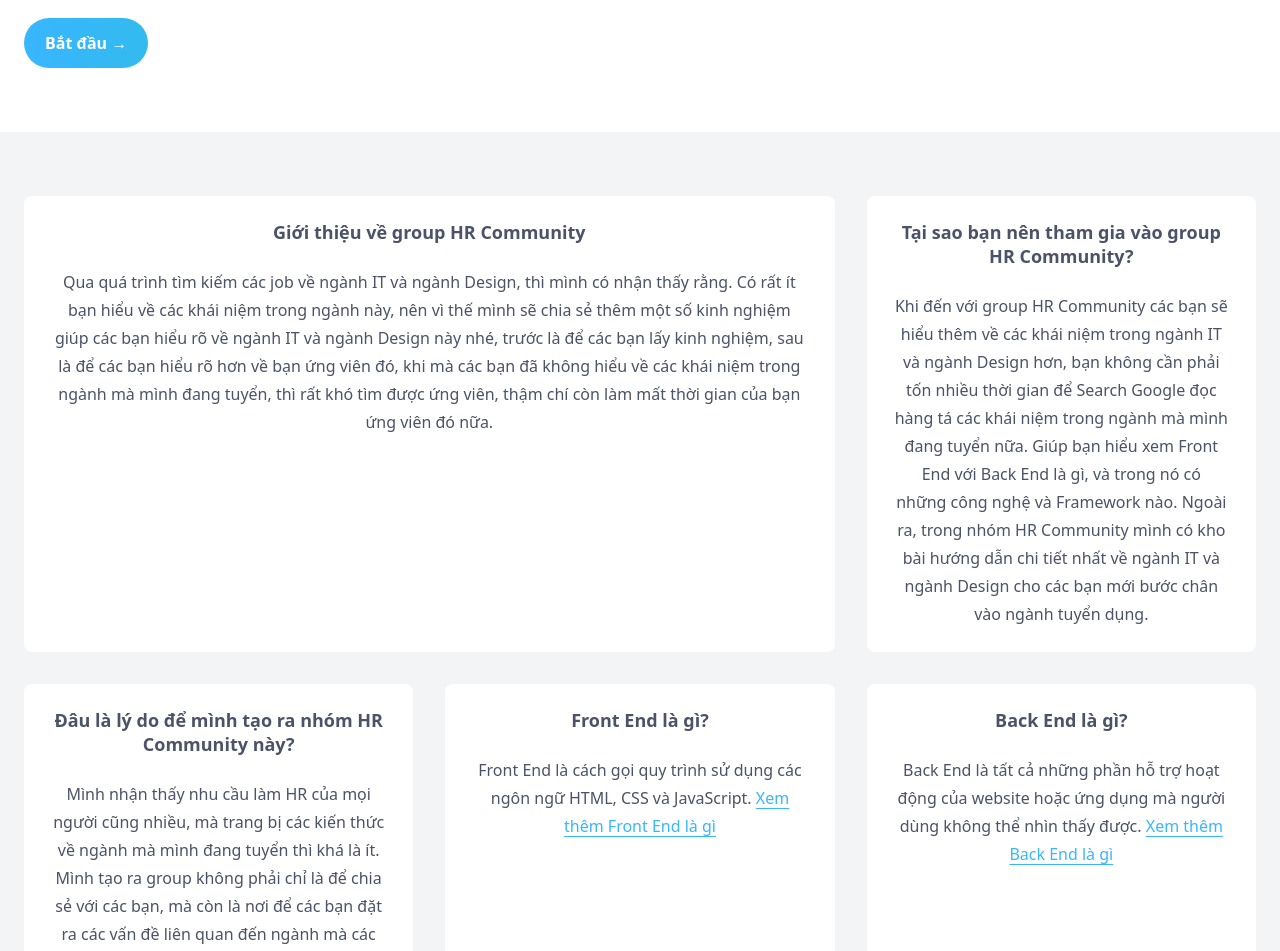
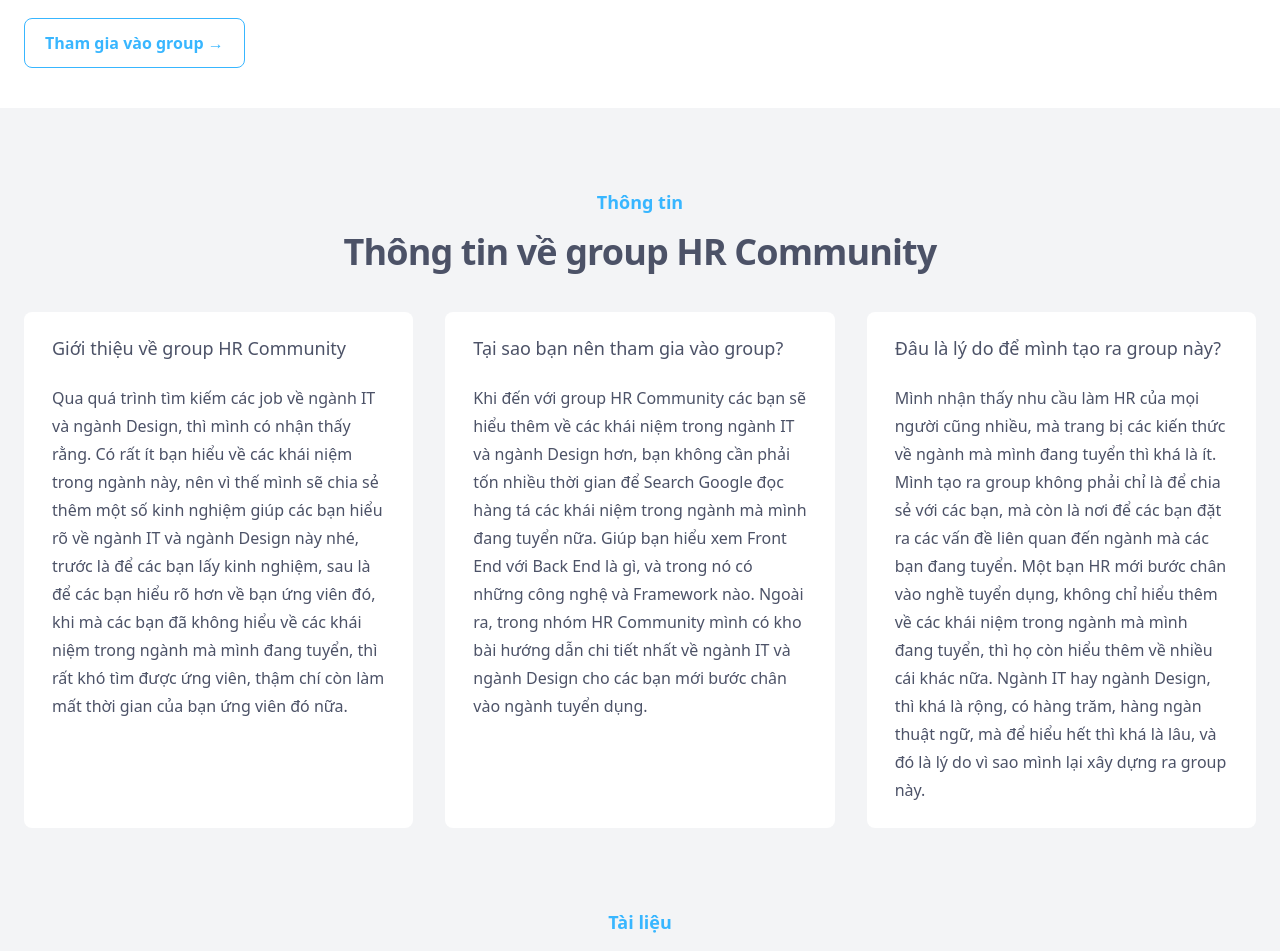
Before and after one commit to vnodesign/hrpenci.site, a Next.js app: page / in a window 1280 px wide. Shown: the part 340-1291 px from the top of the page. Built offline with nearby package versions, Linux system fonts and the light colour scheme.

Commit message:
Update UI/UX

```diff
--- a/scss/style.scss
+++ b/scss/style.scss
@@ -7,6 +7,10 @@
   --color-secondary: #62C5FF;
   --color-complementary: #33BAEE;
   --color-base: #4c5267;
+}
+
+html {
+  font-feature-settings: unset !important;
 }
 
 body {
@@ -31,6 +35,7 @@ article img {
 
 .home-content {
   @apply mt-[3.4rem];
+
   p {
     @apply mt-6 leading-7 dark:text-neutral-300;
     @media screen and (max-width: 720px) {
@@ -48,16 +53,23 @@ article img {
 
   .button-action {
     @apply inline-flex items-center justify-center;
+
     .button-start {
       a {
-        @apply inline-flex items-center justify-center w-full px-5 py-3 text-base font-bold leading-6 bg-[var(--color-primary)] bg-gradient-to-r from-[var(--color-primary)] to-[var(--color-complementary)] text-white border border-transparent rounded-full md:w-auto focus:outline-none focus:ring-2 focus:ring-offset-2 focus:ring-[var(--color-primary)] no-underline;
+        @apply inline-flex items-center justify-center w-full px-5 py-3 text-base font-bold leading-6 text-[var(--color-primary)] border border-[var(--color-primary)] rounded-lg md:w-auto no-underline transition-all duration-150 hover:bg-[var(--color-primary)] hover:text-white;
       }
     }
+
   }
 
   strong {
     @apply text-current no-underline font-bold;
   }
+
+  .features-container {
+    @apply mt-10;
+  }
+
 }
 
 .content-container {
@@ -67,7 +79,7 @@ article img {
 }
 
 .features-container {
-  @apply mt-16 mb-0 mx-0 py-16 px-0 bg-gray-100 dark:bg-[#000];
+  @apply py-10 bg-gray-100 dark:bg-[#000];
 }
 
 .hero-badge {
--- a/src/components/Callout/index.tsx
+++ b/src/components/Callout/index.tsx
@@ -40,19 +40,14 @@ export function Callout({
   return (
     <div
       className={cn(
-        'nextra-callout mt-6 border-t-4 flex py-2 ltr:pr-4 rtl:pl-4',
+        'my-4 mx-0 border-l-[.5rem] pt-4 pb-2 px-6 rounded-lg',
         classes[type]
       )}
     >
-      <div
-        className="select-none text-xl ltr:pl-3 ltr:pr-2 rtl:pr-3 rtl:pl-2"
-        style={{
-          fontFamily: '"Apple Color Emoji", "Segoe UI Emoji", "Segoe UI Symbol"'
-        }}
-      >
+      <div className="flex m-0 text-base font-semibold">
         {emoji}
       </div>
-      <div className="w-full min-w-0 leading-7">{children}</div>
+      <p>{children}</p>
     </div>
   )
 }
--- a/src/components/features/index.tsx
+++ b/src/components/features/index.tsx
@@ -4,10 +4,7 @@ import { motion } from 'framer-motion'
 import * as styles from './style.module.scss'
 
 export function Feature({
-  large,
-  centered,
   children,
-  lightOnly,
   className,
   index,
   ...props
@@ -20,9 +17,6 @@ export function Feature({
       transition={{ duration: Math.min(0.25 + index * 0.2, 0.8) }}
       className={cn(
         styles['feature'],
-        large && styles['feature__large'],
-        centered && styles['feature__centered'],
-        lightOnly && styles['light-only'],
         className
       )}
       {...props}
@@ -33,5 +27,5 @@ export function Feature({
 }
 
 export function Features({ children }) {
-  return <div className={styles['features']}>{children}</div>
+  return <>{children}</>
 }
--- a/src/components/features/style.module.scss
+++ b/src/components/features/style.module.scss
@@ -1,56 +1,11 @@
 .feature {
-  @apply relative text-[var(--color-base)] bg-white rounded-lg overflow-hidden py-6 px-7;
-
-  &__large {
-    @apply col-span-2;
-  }
-
-  &__centered {
-    @apply text-center;
-  }
+  @apply relative text-[var(--color-base)] bg-white rounded-lg py-6 px-7 text-center lg:text-left;
 
   h3 {
-    @apply relative font-semibold leading-6 z-10 text-lg;
-  }
-
-  @media screen and (max-width: 1024px) {
-    @apply max-w-[80vw] w-full;
-
-    &__large {
-      @apply col-span-1;
-    }
-
-    h3 {
-      @apply text-center;
-    }
-  }
-
-  @media screen and (max-width: 640px) {
-    @apply max-w-[460px] w-full;
-
-    &__large {
-      @apply col-span-1;
-    }
-
-    h3 {
-      @apply text-center;
-    }
+    @apply text-lg font-medium leading-6;
   }
 }
 
-:global(.dark) .feature:not(.light-only) {
+:global(.dark) .feature {
   @apply text-white bg-[#202020];
 }
-
-.features {
-  @apply grid grid-cols-3 gap-8;
-  font-feature-settings: initial;
-
-  @media screen and (max-width: 1024px) {
-    @apply grid-cols-1 gap-[3em] justify-items-center;
-  }
-
-  @media screen and (max-width: 640px) {
-    @apply grid-cols-1 gap-[3em] justify-items-center;
-  }
-}
--- a/src/pages/index.mdx
+++ b/src/pages/index.mdx
@@ -6,58 +6,89 @@ import { FadeIn } from '@components/FadeIn'
   <div className="content-container place-self-center text-center lg:text-left">
     <FadeIn delay={0.1}>
       <h2 className="hero-badge">Chào mừng bạn đến với HR Documentation</h2>
+      <h1 className="hero-title">Nền tảng chia sẻ các kiến thức và tài liệu về Front End, Back End, Linux và Design</h1>
+      <p className="hero-subtitle">HR Documentation là một nền tảng chia sẻ các kiến thức và tài liệu về <strong>Front End</strong>, <strong>Back End</strong>, <strong>Linux</strong> và <strong>Design</strong> dành cho những bạn HR mới bước chân vào nghề tuyển dụng.</p>
     </FadeIn>
     <FadeIn delay={0.2}>
-      <h1 className="hero-title">Nền tảng chia sẻ các kiến thức và tài liệu về Front End, Back End, Linux và Design</h1>
-    </FadeIn>
-    <FadeIn delay={0.3}>
-      <p className="hero-subtitle">HR Documentation là một nền tảng chia sẻ các kiến thức và tài liệu về <strong>Front End</strong>, <strong>Back End</strong>, <strong>Linux</strong> và <strong>Design</strong> dành cho những bạn HR mới bước chân vào nghề tuyển dụng.</p>
-    </FadeIn>
       <div className="button-action">
-      <FadeIn delay={0.4}>
         <div className="button-start">
-          <Link href="/start">Bắt đầu →</Link>
+          <a href="https://www.facebook.com/groups/xomhr" target="_blank">Tham gia vào group →</a>
+        </div>
       </div>
     </FadeIn>
-    </div>
   </div>
 
   <div className="features-container">
     <div className="content-container">
+      <section class="py-10 mx-auto">
+        <div className="text-center">
+          <FadeIn>
+            <h2 className="text-lg font-semibold text-[var(--color-primary)]">Thông tin</h2>
+          </FadeIn>
+          <FadeIn>
+            <div className="my-4 text-3xl font-bold leading-8 tracking-tight sm:text-4xl">Thông tin về group HR Community</div>
+          </FadeIn>
+        </div>
+        <div className="mt-10">
+          <div className="space-y-10 md:grid md:grid-cols-3 md:gap-x-8 md:gap-y-10 md:space-y-0">
             <Features>
-        <Feature index={1} large centered>
+              <Feature index={1}>
                 <h3>Giới thiệu về group HR Community</h3>
                 <p>Qua quá trình tìm kiếm các job về ngành IT và ngành Design, thì mình có nhận thấy rằng. Có rất ít bạn hiểu về các khái niệm trong ngành này, nên vì thế mình sẽ chia sẻ thêm một số kinh nghiệm giúp các bạn hiểu rõ về ngành IT và ngành Design này nhé, trước là để các bạn lấy kinh nghiệm, sau là để các bạn hiểu rõ hơn về bạn ứng viên đó, khi mà các bạn đã không hiểu về các khái niệm trong ngành mà mình đang tuyển, thì rất khó tìm được ứng viên, thậm chí còn làm mất thời gian của bạn ứng viên đó nữa.</p>
               </Feature>
-        <Feature index={2} centered>
-          <h3>Tại sao bạn nên tham gia vào group HR Community?</h3>
+              <Feature index={2}>
+                <h3>Tại sao bạn nên tham gia vào group?</h3>
                 <p>Khi đến với group HR Community các bạn sẽ hiểu thêm về các khái niệm trong ngành IT và ngành Design hơn, bạn không cần phải tốn nhiều thời gian để Search Google đọc hàng tá các khái niệm trong ngành mà mình đang tuyển nữa. Giúp bạn hiểu xem Front End với Back End là gì, và trong nó có những công nghệ và Framework nào. Ngoài ra, trong nhóm HR Community mình có kho bài hướng dẫn chi tiết nhất về ngành IT và ngành Design cho các bạn mới bước chân vào ngành tuyển dụng.</p>
               </Feature>
-        <Feature index={3} centered>
-          <h3>Đâu là lý do để mình tạo ra nhóm HR Community này?</h3>
+              <Feature index={3}>
+                <h3>Đâu là lý do để mình tạo ra group này?</h3>
                 <p>Mình nhận thấy nhu cầu làm HR của mọi người cũng nhiều, mà trang bị các kiến thức về ngành mà mình đang tuyển thì khá là ít. Mình tạo ra group không phải chỉ là để chia sẻ với các bạn, mà còn là nơi để các bạn đặt ra các vấn đề liên quan đến ngành mà các bạn đang tuyển. Một bạn HR mới bước chân vào nghề tuyển dụng, không chỉ hiểu thêm về các khái niệm trong ngành mà mình đang tuyển, thì họ còn hiểu thêm về nhiều cái khác nữa. Ngành IT hay ngành Design, thì khá là rộng, có hàng trăm, hàng ngàn thuật ngữ, mà để hiểu hết thì khá là lâu, và đó là lý do vì sao mình lại xây dựng ra group này.</p>
-        </Feature>
-        <Feature index={4} centered>
-          <h3>Front End là gì?</h3>
-          <p>Front End là cách gọi quy trình sử dụng các ngôn ngữ HTML, CSS và JavaScript. <Link href="/front-end">Xem thêm Front End là gì</Link></p>
-        </Feature>
-        <Feature index={5} centered>
-          <h3>Back End là gì?</h3>
-          <p>Back End là tất cả những phần hỗ trợ hoạt động của website hoặc ứng dụng mà người dùng không thể nhìn thấy được. <Link href="/back-end">Xem thêm Back End là gì</Link></p>
-        </Feature>
-        <Feature index={6} centered>
-          <h3>Linux là gì?</h3>
-          <p><b>Linux</b> là một <b>hệ điều hành máy tính</b> được phát triển từ năm 1991, dựa trên hệ điều hành Unix và viết bằng ngôn ngữ C. <Link href="/linux">Xem thêm Linux là gì</Link></p>
-        </Feature>
-        <Feature index={7} centered>
-          <h3>Server là gì?</h3>
-          <p><b>Server</b> còn được gọi là <b>máy chủ</b> là một máy tính (phần cứng và phần mềm) được kết nối mạng máy tính hoặc Internet. Trên máy chủ cài đặt thêm các phần mềm hay một máy tính chuyên dụng. Hoặc nhiều máy tính nối mạng có khả năng lưu trữ để phục vụ và cung cấp các dịch vụ và tài nguyên cho các máy tính khác truy cập. <Link href="/linux/server">Xem thêm Server là gì</Link></p>
-        </Feature>
-        <Feature index={8} centered>
-          <h3>Design là gì?</h3>
-          <p>Design (Thiết kế) là một quá trình lâu dài và theo trình tự để hình thành một sản phẩm và sử dụng đa dạng những cách thức khác nhau để hình thành ý tưởng cho mỗi bản vẽ. Do đó, thành phẩm nghệ thuật cuối cùng cần được dành nhiều tâm sức và thời gian để có thể quảng bá đến đại chúng, mang tính thời đại và để lại dấu ấn rất lớn. <Link href="/design">Xem thêm Design là gì</Link></p>
               </Feature>
             </Features>
           </div>
         </div>
+      </section>
+      <section class="py-10 mx-auto">
+        <div className="text-center">
+          <FadeIn>
+            <h2 className="text-lg font-semibold text-[var(--color-primary)]">Tài liệu</h2>
+          </FadeIn>
+          <FadeIn>
+            <div className="my-4 text-3xl font-bold leading-8 tracking-tight sm:text-4xl">Danh sách các tài liệu</div>
+            <p className="text-xl mx-auto">Tài liệu chi tiết và dễ hiểu, dễ tiếp cận với những bạn HR mới vào nghề.</p>
+          </FadeIn>
         </div>
+        <div className="mt-10">
+          <div className="space-y-10 md:grid md:grid-cols-3 md:gap-x-8 md:gap-y-10 md:space-y-0">
+            <Features>
+              <Feature index={1}>
+                <h3>Front End là gì?</h3>
+                <p>Front End là cách gọi quy trình sử dụng các ngôn ngữ HTML, CSS và JavaScript.</p>
+              </Feature>
+              <Feature index={2}>
+                <h3>Back End là gì?</h3>
+                <p>Back End là tất cả những phần hỗ trợ hoạt động của website hoặc ứng dụng mà người dùng không thể nhìn thấy được.</p>
+              </Feature>
+              <Feature index={3}>
+                <h3>Linux là gì?</h3>
+                <p><b>Linux</b> là một <b>hệ điều hành máy tính</b> được phát triển từ năm 1991, dựa trên hệ điều hành Unix và viết bằng ngôn ngữ C.</p>
+              </Feature>
+              <Feature index={4}>
+                <h3>Server là gì?</h3>
+                <p><b>Server</b> còn được gọi là <b>máy chủ</b> là một máy tính (phần cứng và phần mềm) được kết nối mạng máy tính hoặc Internet. Trên máy chủ cài đặt thêm các phần mềm hay một máy tính chuyên dụng. Hoặc nhiều máy tính nối mạng có khả năng lưu trữ để phục vụ và cung cấp các dịch vụ và tài nguyên cho các máy tính khác truy cập.</p>
+              </Feature>
+              <Feature index={5}>
+                <h3>Design là gì?</h3>
+                <p>Design (Thiết kế) là một quá trình lâu dài và theo trình tự để hình thành một sản phẩm và sử dụng đa dạng những cách thức khác nhau để hình thành ý tưởng cho mỗi bản vẽ. Do đó, thành phẩm nghệ thuật cuối cùng cần được dành nhiều tâm sức và thời gian để có thể quảng bá đến đại chúng, mang tính thời đại và để lại dấu ấn rất lớn.</p>
+              </Feature>
+              <Feature index={6}>
+                <h3>Tài liệu nâng cao là gì?</h3>
+                <p>Tài liệu nâng cao là nơi mà các bạn HR muốn tìm hiểu nâng cao hơn về ngành IT và ngành Design.</p>
+              </Feature>
+            </Features>
+          </div>
+        </div>
+      </section>
+    </div>
+  </div>
+</div>
--- a/src/pages/start.mdx
+++ /dev/null
@@ -1,53 +0,0 @@
----
-title: 'Bắt đầu'
----
-
-<h1 className="text-center my-10 text-[2.5rem] font-bold tracking-tight">
-  Bắt đầu
-</h1>
-
-import { Card, Cards } from '@components/card'
-import { FaCode, FaFolder, FaServer, FaLinux, FaFile } from 'react-icons/fa'
-import { BsLayoutSidebarInsetReverse } from 'react-icons/bs'
-import { FadeIn } from '@components/FadeIn'
-
-<Cards>
-  <FadeIn delay={0.1}>
-    <Card
-      icon={<FaCode className="w-6 h-6" />}
-      title="Front End"
-      href="/front-end"
-    />
-  </FadeIn>
-  <FadeIn delay={0.2}>
-    <Card
-      icon={<FaServer className="w-6 h-6" />}
-      title="Back End"
-      href="/back-end"
-    />
-  </FadeIn>
-  <FadeIn delay={0.3}>
-    <Card icon={<FaLinux className="w-6 h-6" />} title="Linux" href="/linux" />
-  </FadeIn>
-  <FadeIn delay={0.4}>
-    <Card
-      icon={<FaServer className="w-6 h-6" />}
-      title="Linux Server"
-      href="/linux/server"
-    />
-  </FadeIn>
-  <FadeIn delay={0.5}>
-    <Card
-      icon={<FaFile className="w-6 h-6" />}
-      title="Tài liệu nâng cao"
-      href="/nang-cao"
-    />
-  </FadeIn>
-  <FadeIn delay={0.6}>
-    <Card
-      icon={<BsLayoutSidebarInsetReverse className="w-6 h-6" />}
-      title="Design"
-      href="/design"
-    />
-  </FadeIn>
-</Cards>
--- a/src/theme.config.tsx
+++ b/src/theme.config.tsx
@@ -2,17 +2,10 @@ import { useState, useEffect } from "react";
 import { useRouter } from 'next/router'
 import { useConfig } from 'nextra-theme-docs'
 import { Footer } from '@components/Footer'
-import { FaGithub } from 'react-icons/fa'
-import { BiGroup } from 'react-icons/bi'
 
 export default {
   project: {
-    link: 'https://github.com/vnodesign/hr-document',
-    icon: <FaGithub className="w-6 h-6" />
-  },
-  chat: {
-    link: 'https://www.facebook.com/groups/xomhr',
-    icon: <BiGroup className="w-6 h-6" />
+    link: 'https://github.com/vnodesign/hr-document'
   },
   docsRepositoryBase: 'https://github.com/vnodesign/hr-document/blob/docs/',
   useNextSeoProps() {
@@ -99,7 +92,6 @@ export default {
       <link rel="prefetch" href="/front-end" as="document" />
       <link rel="prefetch" href="/back-end" as="document" />
       <link rel="prefetch" href="/design" as="document" />
-      <link rel="prefetch" href="/start" as="document" />
     </>
   ),
   navigation: {
```
Also changed, not shown: src/pages/_meta.json (+0 -13 lines). Lines whose indentation alone changed are shown as unchanged.
